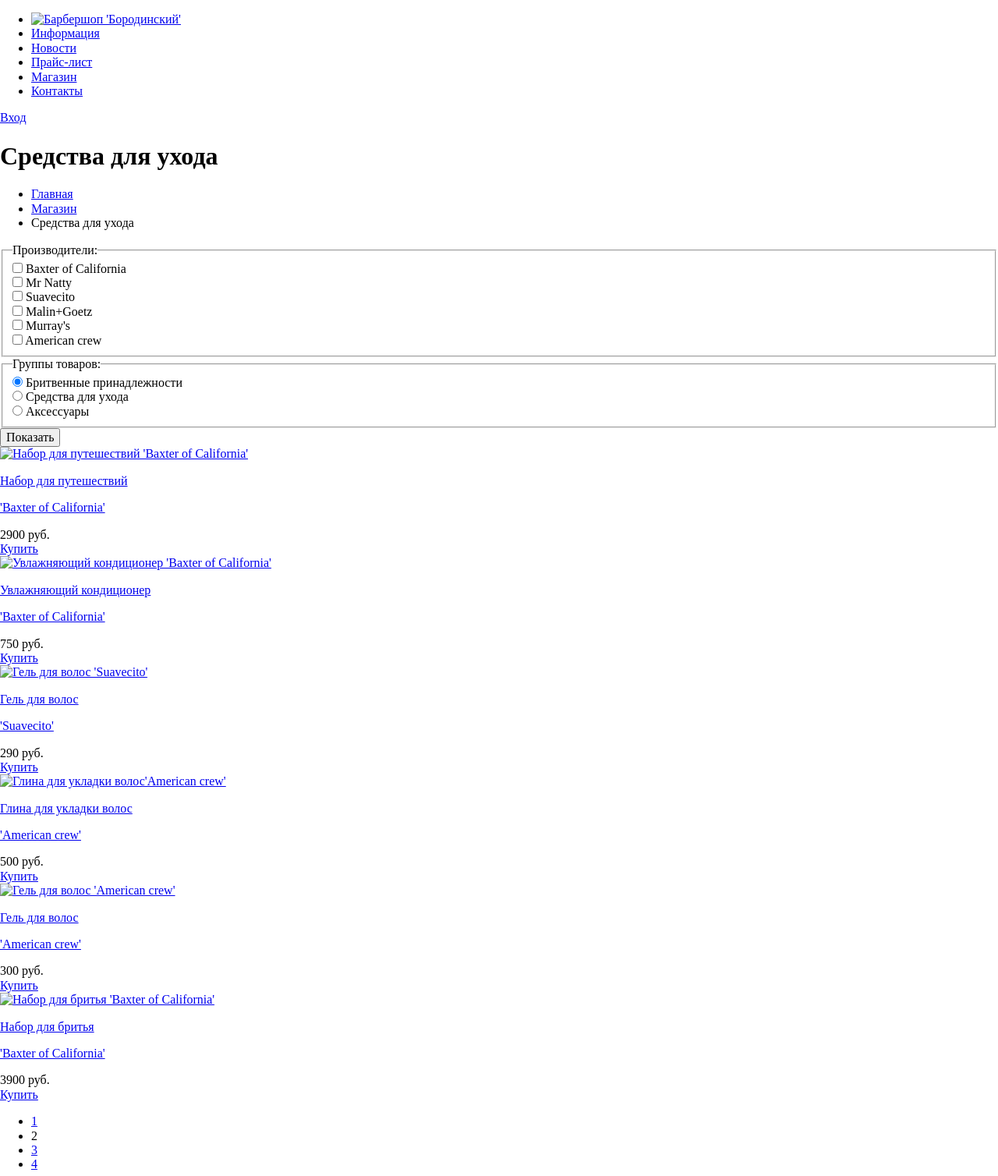
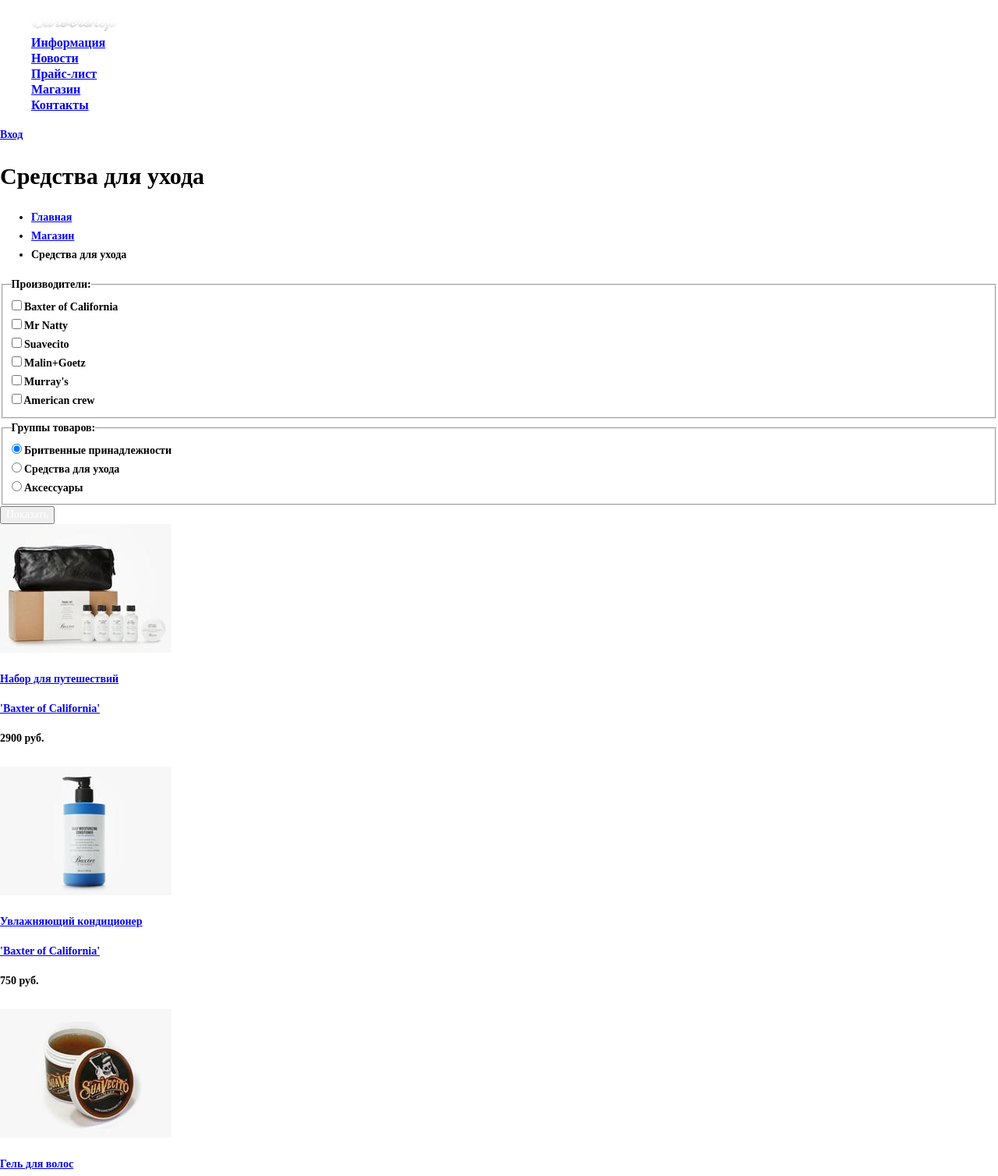
Before and after one commit to kusichimbo/171049-barbershop, a plain HTML site: page catalog.html in a window 1280 px wide. Shown: the top 1508 px of the page at 78% size. Drawn offline with nearby package versions, Linux system fonts and the light colour scheme; a script that the page names is missing.

Commit message:
Подготовлена графика и текстовые стили

```diff
--- a/catalog.html
+++ b/catalog.html
@@ -14,7 +14,7 @@
           <ul>
             <li>
               <a class="header-logo" href="index.html" title="На главную страницу">
-                <img src="#" width="100" height="10" alt="Барбершоп 'Бородинский'">
+                <img src="img/logo2.png" width="111" height="24" alt="Барбершоп 'Бородинский'">
               </a>
             </li>
             <li>
@@ -118,7 +118,7 @@
         <div class="catalog-items">
           <article>
             <a title="Перейти на страницу товара" href="#" target="_blank">
-              <img class="item-photo" src="#" width="50" height="75" alt="Набор для путешествий 'Baxter of California'">
+              <img class="item-photo" src="img/item-photo1.jpg" width="220" height="165" alt="Набор для путешествий 'Baxter of California'">
             </a>
             <a title="Перейти на страницу товара" href="#" target="_blank">
               <p>Набор для путешествий</p>
@@ -133,7 +133,7 @@
 
           <article>
             <a title="Перейти на страницу товара" href="#" target="_blank">
-              <img class="item-photo" src="#" width="50" height="75" alt="Увлажняющий кондиционер 'Baxter of California'">
+              <img class="item-photo" src="img/item-photo2.jpg" width="220" height="165" alt="Увлажняющий кондиционер 'Baxter of California'">
             </a>
             <a title="Перейти на страницу товара" href="#" target="_blank">
               <p>Увлажняющий кондиционер</p>
@@ -148,7 +148,7 @@
 
           <article>
             <a title="Перейти на страницу товара" href="#" target="_blank">
-              <img class="item-photo" src="#" width="50" height="75" alt="Гель для волос 'Suavecito'">
+              <img class="item-photo" src="img/item-photo3.jpg" width="220" height="165" alt="Гель для волос 'Suavecito'">
             </a>
             <a title="Перейти на страницу товара" href="#" target="_blank">
               <p>Гель для волос</p>
@@ -163,7 +163,7 @@
 
           <article>
             <a title="Перейти на страницу товара" href="#" target="_blank">
-              <img class="item-photo" src="#" width="50" height="75" alt="Глина для укладки волос'American crew'">
+              <img class="item-photo" src="img/item-photo4.jpg" width="220" height="165" alt="Глина для укладки волос'American crew'">
             </a>
             <a title="Перейти на страницу товара" href="#" target="_blank">
               <p>Глина для укладки волос</p>
@@ -178,7 +178,7 @@
 
           <article>
             <a title="Перейти на страницу товара" href="#" target="_blank">
-              <img class="item-photo" src="#" width="50" height="75" alt="Гель для волос 'American crew'">
+              <img class="item-photo" src="img/item-photo5.jpg" width="220" height="165" alt="Гель для волос 'American crew'">
             </a>
             <a title="Перейти на страницу товара" href="#" target="_blank">
               <p>Гель для волос</p>
@@ -193,7 +193,7 @@
 
           <article>
             <a title="Перейти на страницу товара" href="#" target="_blank">
-              <img class="item-photo" src="#" width="50" height="75" alt="Набор для бритья 'Baxter of California'">
+              <img class="item-photo" src="img/item-photo6.jpg" width="220" height="165" alt="Набор для бритья 'Baxter of California'">
             </a>
             <a title="Перейти на страницу товара" href="#" target="_blank">
               <p>Набор для бритья</p>
--- /dev/null
+++ b/css/style.css
@@ -0,0 +1,23 @@
+body {
+  font-family: "PT Sans Narrow";
+  font-weight: bold;
+  font-size: 14px;
+  line-height: 24px;
+  color: rgb(0, 0, 0);
+}
+
+h1,
+h2 {
+  font-size: 30px;
+  line-height: 42px;
+}
+
+.main-navigation {
+  font-size: 16px;
+  line-height: 20px;
+  color: rgb(255, 255, 255);
+}
+
+.btn {
+  color: rgb(255, 255, 255);
+}
```
Also changed, not shown: catalog-item.html (+5 -5 lines), index.html (+4 -2 lines), img/gallery1.jpg (added), img/item-photo1.jpg (added), img/item-photo2.jpg (added), img/item-photo3.jpg (added), img/item-photo4.jpg (added), img/item-photo5.jpg (added), img/item-photo6.jpg (added), img/item-photo7.jpg (added), img/item-photo8.jpg (added), img/item-photo9.jpg (added), img/logo.png (added), img/logo2.png (added), 1 more files.
